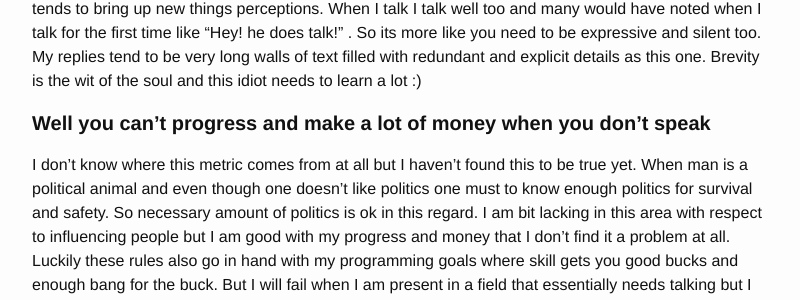
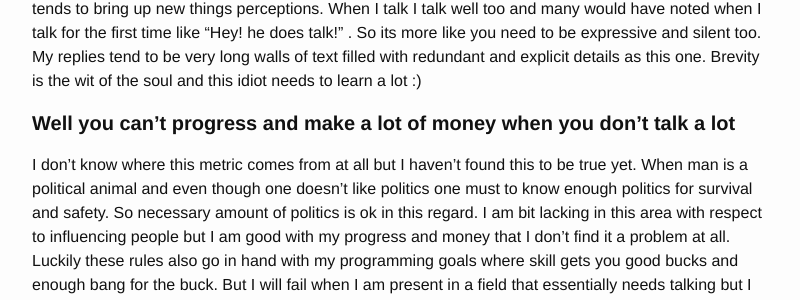
Before and after one commit to tirkarthi/tirkarthi.github.io, a Jekyll site: the page built from _posts/2017-02-25-why-are-you-so-silent.md, in a window 1280 px wide and 900 px high, scrolled down 1087 px. Shown: the part 148-448 px from the top of the window, without its empty margins (238-1038 px from the left). Built offline with Jekyll 4.4.1, drawn with Linux system fonts in a browser that asks for light colours; comment, search, counter and statistics services are not loaded.

Commit message:
Some typo fixes

```diff
--- a/_posts/2017-02-25-why-are-you-so-silent.md
+++ b/_posts/2017-02-25-why-are-you-so-silent.md
@@ -23,7 +23,7 @@ So this gets me to the next set of question do you really need to talk a lot to
 
 I am more open and expressive but I don't talk a lot. Little contradicting but let me come up with something. Sometimes I find myself much more effective in communicating with others with writing a lot because you tend to put more care and effort compared to speaking all the time. Also listening well tends to bring up new things perceptions. When I talk I talk well too and many would have noted when I talk for the first time like "Hey! he does talk!" . So its more like you need to be expressive and silent too. My replies tend to be very long walls of text filled with redundant and explicit details as this one. Brevity is the wit of the soul and this idiot needs to learn a lot :)
 
-#### **Well you can't progress and make a lot of money when you don't speak**
+#### **Well you can't progress and make a lot of money when you don't talk a lot**
 
 I don't know where this metric comes from at all but I haven't found this to be true yet. When man is a political animal and even though one doesn't like politics one must to know enough politics for survival and safety. So necessary amount of politics is ok in this regard. I am bit lacking in this area with respect to influencing people but I am good with my progress and money that I don't find it a problem at all. Luckily these rules also go in hand with my programming goals where skill gets you good bucks and enough bang for the buck. But I will fail when I am present in a field that essentially needs talking but I am not interested in those as of now. Maybe you do. All the best!
 
```
